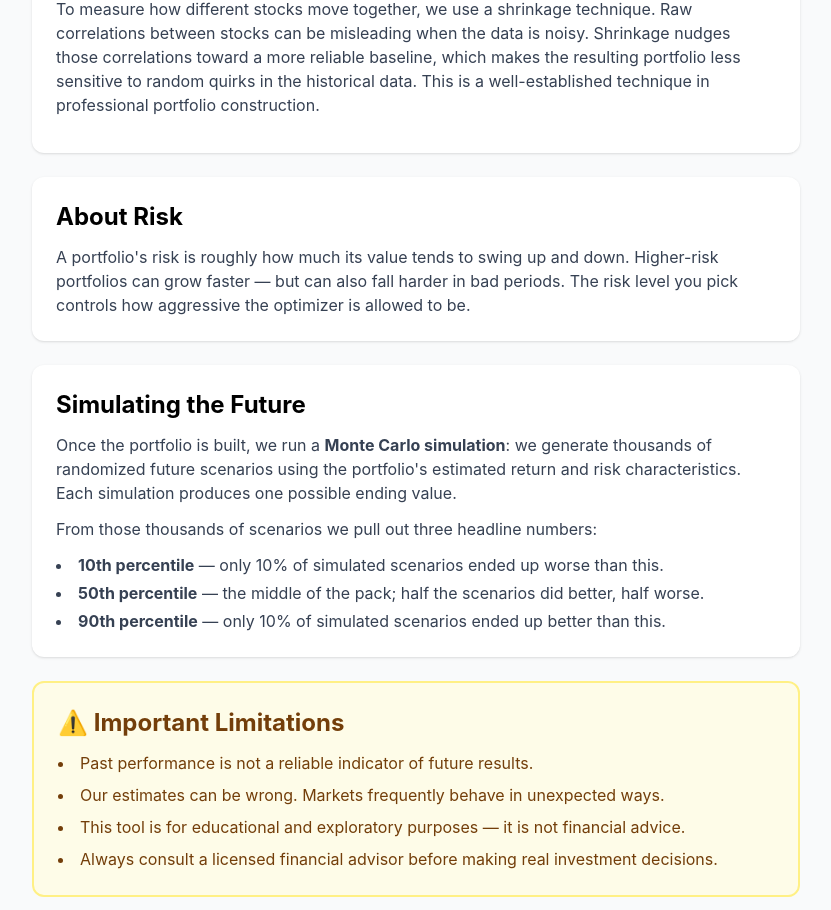
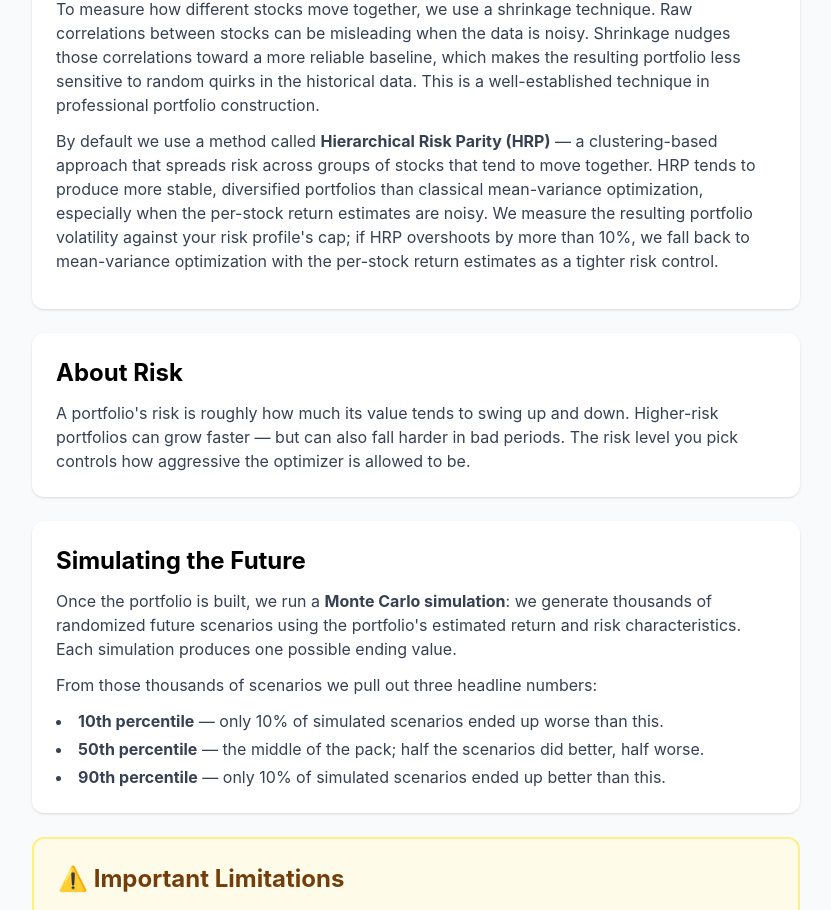
Before and after one commit to RoyKarif/portfolio-builder, a React (Vite) app in the folder frontend/: page /methodology in a window 1280 px wide. Shown: the part 1132-2042 px from the top of the page, without its empty margins (224-1055 px from the left). Built offline with nearby package versions, Linux system fonts and the light colour scheme; sample sign-in values are in the browser's storage.

Commit message:
docs(methodology): explain HRP weighting and MVO fallback
Adds one paragraph to the Balancing the Portfolio section, in plain
English, describing the default HRP method and the risk-cap fallback
to MVO. Matches the wording approved in the design spec.

```diff
--- a/frontend/src/methodology/MethodologyPage.tsx
+++ b/frontend/src/methodology/MethodologyPage.tsx
@@ -58,6 +58,16 @@ export default function MethodologyPage() {
           less sensitive to random quirks in the historical data. This is a well-established
           technique in professional portfolio construction.
         </p>
+        <p className="text-gray-700 mb-3">
+          By default we use a method called <strong>Hierarchical Risk Parity (HRP)</strong> — a
+          clustering-based approach that spreads risk across groups of stocks that tend to
+          move together. HRP tends to produce more stable, diversified portfolios than
+          classical mean-variance optimization, especially when the per-stock return
+          estimates are noisy. We measure the resulting portfolio volatility against your
+          risk profile's cap; if HRP overshoots by more than 10%, we fall back to
+          mean-variance optimization with the per-stock return estimates as a tighter
+          risk control.
+        </p>
       </section>
 
       <section id="risk" className="bg-white p-6 rounded-xl shadow mb-6">
```
